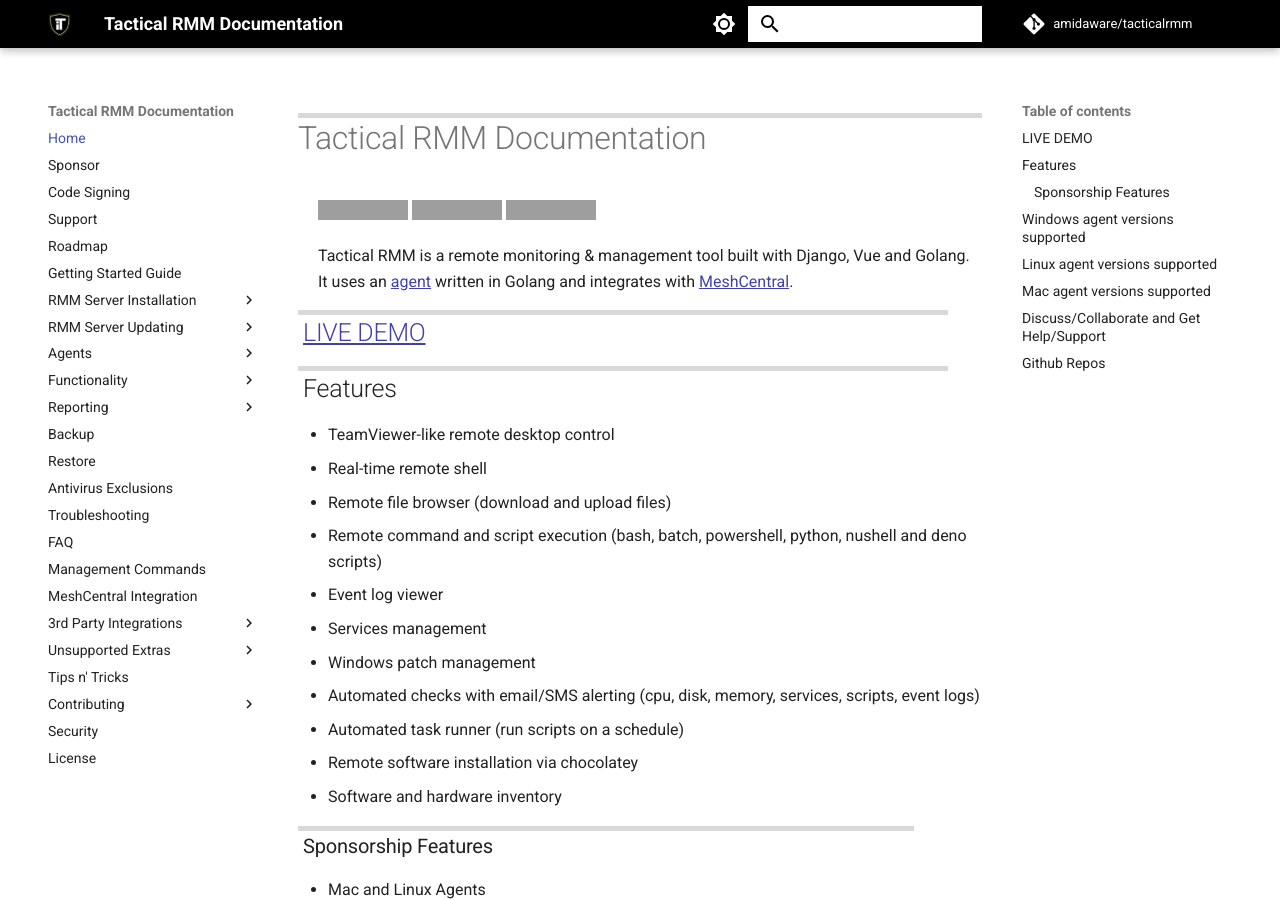
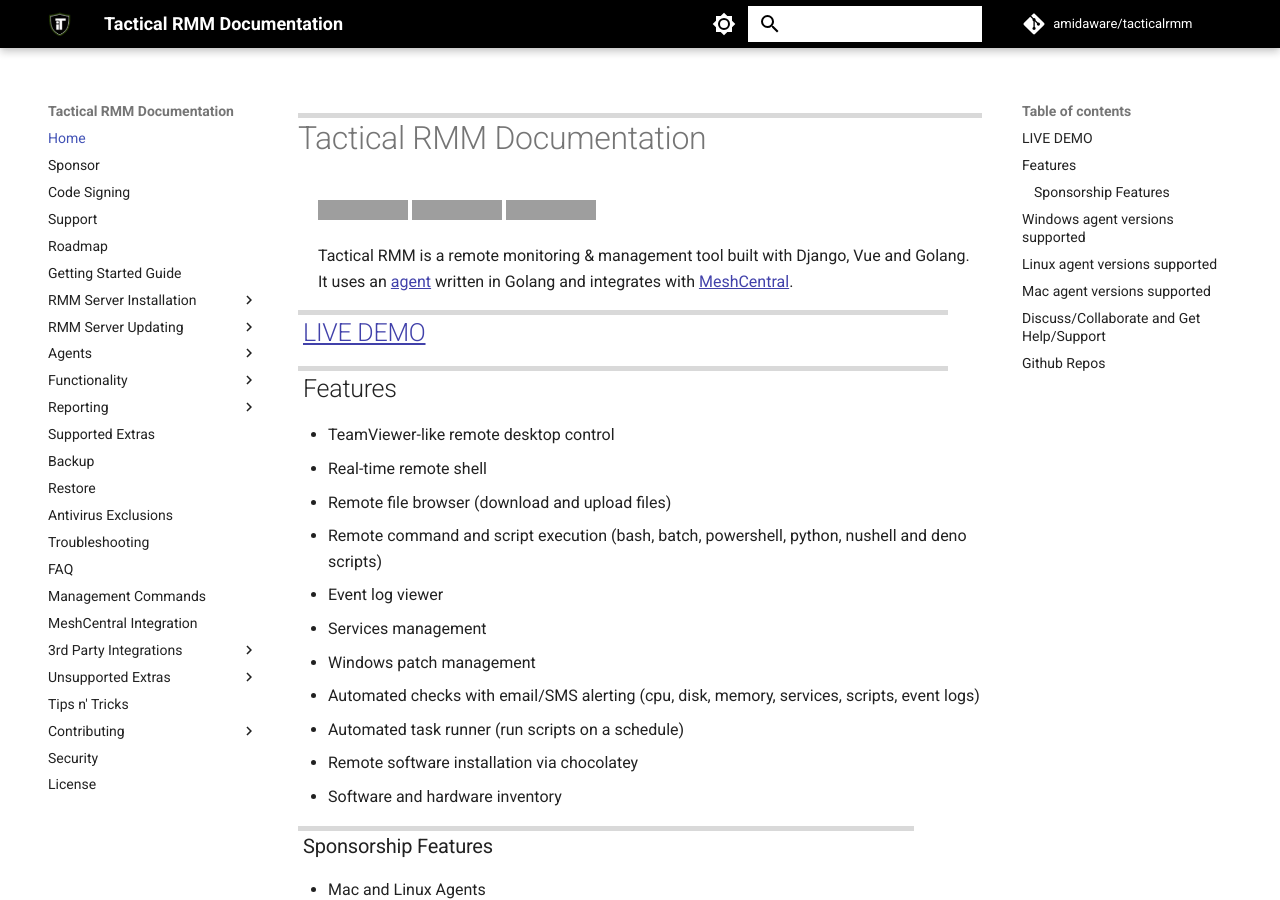
Before and after one commit to amidaware/trmm-docs, an MkDocs documentation site: the page built from docs/index.md, in a window 1280 px wide and 900 px high. Built offline with MkDocs 1.6.1 and Material for MkDocs 9.7.7, drawn with Linux system fonts in a browser that asks for light colours; comment, search, counter and statistics services are not loaded; grey boxes are pictures that could not be loaded.

Commit message:
Update mkdocs.yml

```diff
--- a/mkdocs.yml
+++ b/mkdocs.yml
@@ -46,6 +46,7 @@
       - "- Assets": ee/reporting/functions/reporting_assets.md
       - "- Tips n' Tricks": ee/reporting/functions/tipsntricks.md
 
+  - Supported Extras: supported_extras.md
   - Backup: backup.md
   - Restore: restore.md
   - Antivirus Exclusions: av.md
```
